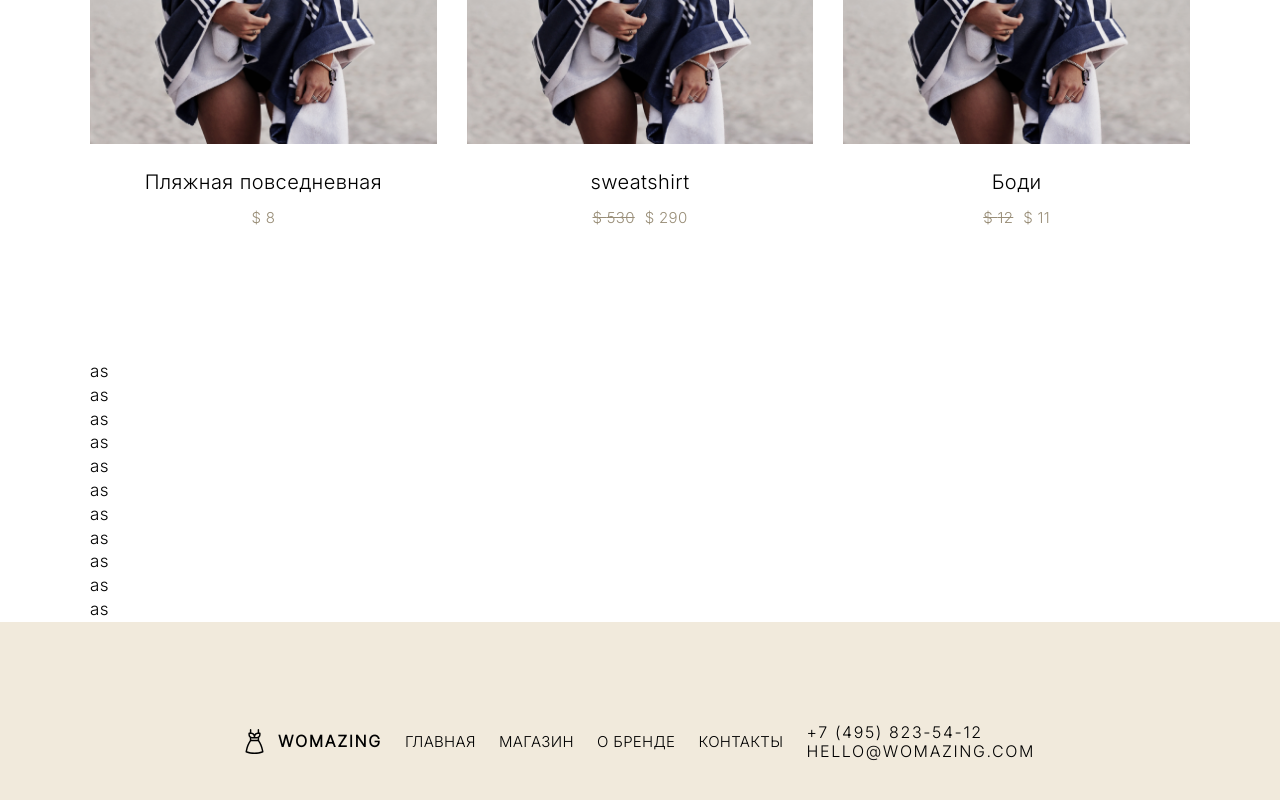
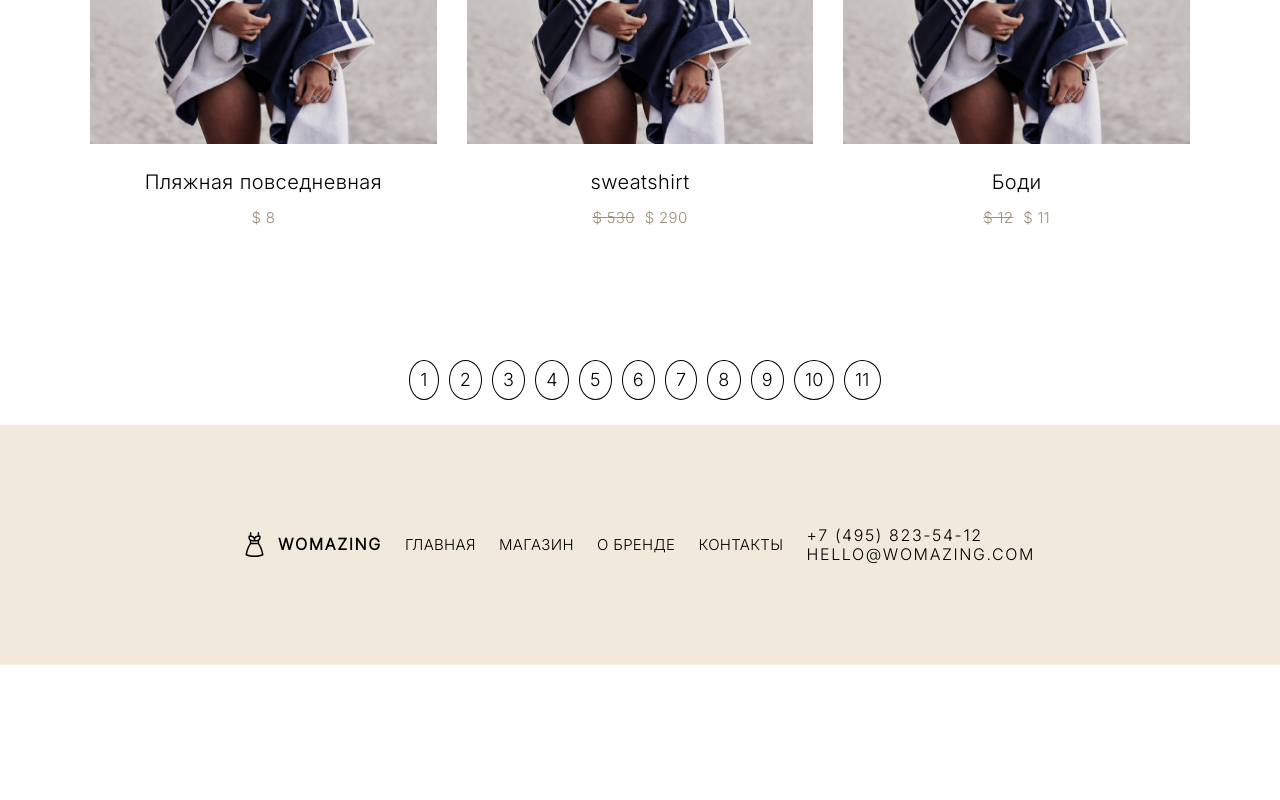
Before and after one commit to fermer123/test, a React (Create React App) app: page /shop in a window 1280 px wide. Shown: the part 8422-9222 px from the top of the page. After the commit the page ends 9087 px from the top, so only its background shows below. Built offline with nearby package versions, Linux system fonts and the light colour scheme; data requests are answered from the project's data file.

Commit message:
paginaton

```diff
--- a/src/components/Pagination/Pagination.jsx
+++ b/src/components/Pagination/Pagination.jsx
@@ -1,7 +1,9 @@
-const Pagination = ({ items, shopFilter }) => {
+import style from './Pagination.module.scss';
+
+const Pagination = ({ currPage }) => {
   return (
-    <div className='container'>
-      <div>as</div>
+    <div>
+      <div className={style.pagiation}>{currPage}</div>
     </div>
   );
 };
--- /dev/null
+++ b/src/components/Pagination/Pagination.module.scss
@@ -0,0 +1,13 @@
+.pagiation {
+  font-size: 18px;
+  border: 1px solid;
+  padding: 7px 10px;
+  margin-left: 10px;
+  margin-bottom: 25px;
+  max-width: 40px;
+  border-radius: 50%;
+  &:hover,
+  &:focus {
+    background-color: #6e9c9f;
+  }
+}
--- a/src/pages/Shop/Shop.jsx
+++ b/src/pages/Shop/Shop.jsx
@@ -98,9 +98,9 @@ const Shop = () => {
           ))}
         </div>
       </div>
-      <div>
+      <div className={style.pagination}>
         {pageNumber.map((e) => (
-          <Pagination items={items} shopFilter={shopFilter} key={e} />
+          <Pagination currPage={e} key={e} />
         ))}
       </div>
     </div>
--- a/src/pages/Shop/Shop.module.scss
+++ b/src/pages/Shop/Shop.module.scss
@@ -37,3 +37,9 @@
   grid-template-columns: repeat(3, 1fr);
   grid-gap: 30px;
 }
+.pagination {
+  display: flex;
+  flex-direction: row;
+  justify-content: center;
+  align-items: center;
+}
```
